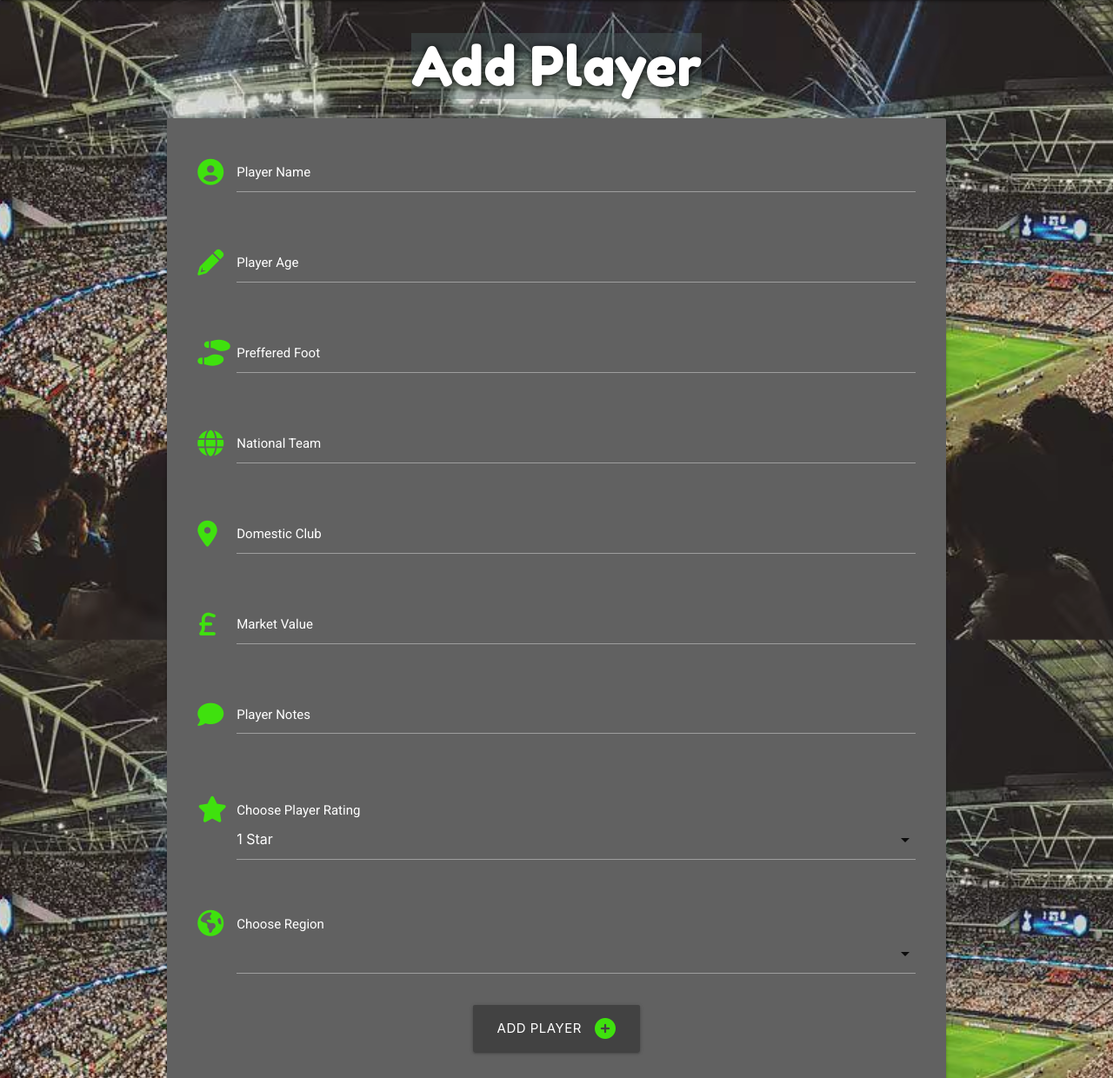
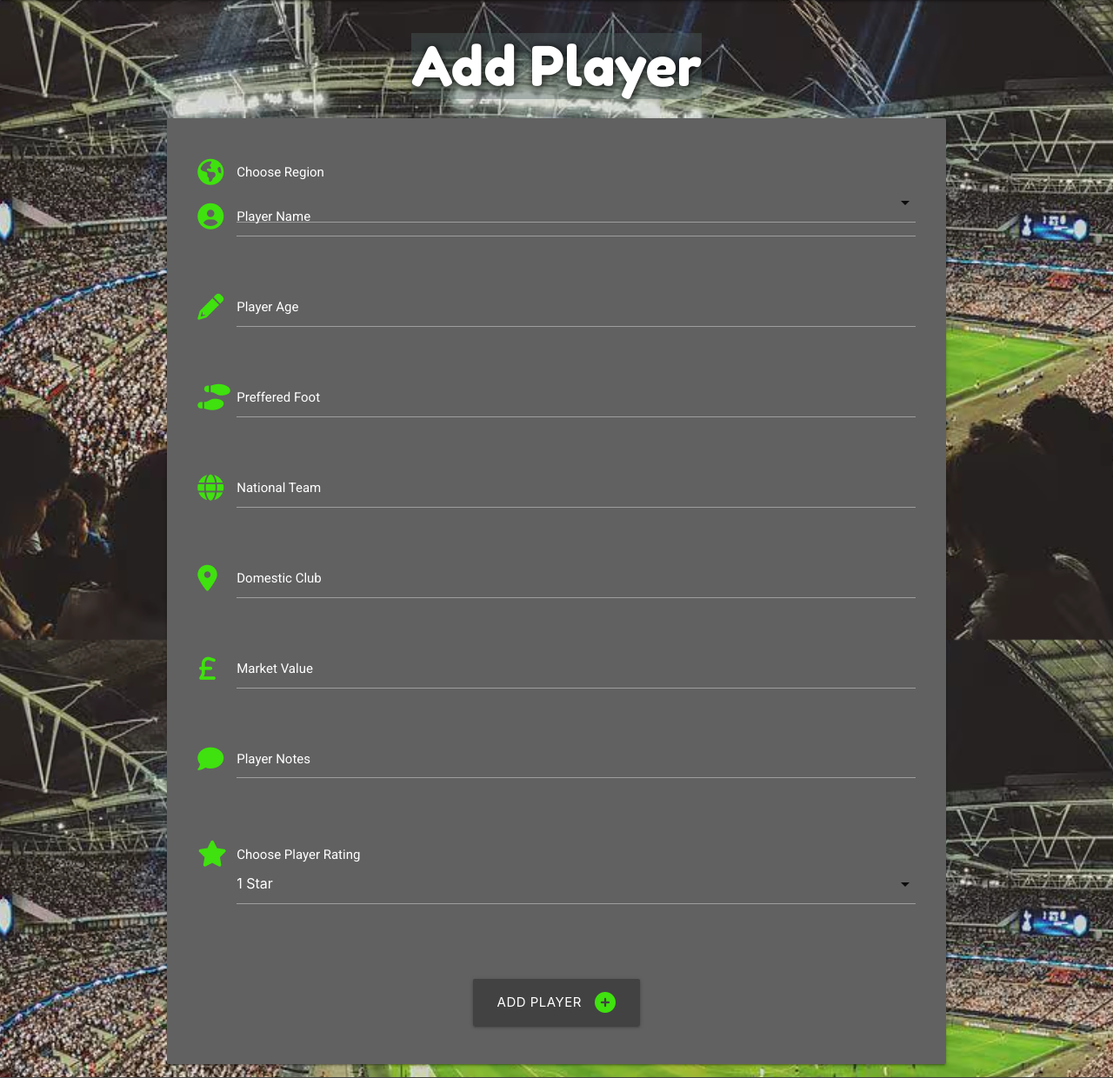
Before and after one commit to JackDilger/wescout-milestone-3, a Flask app: page /add_player in a window 1280 px wide. Shown: the part 64-1304 px from the top of the page at 87% size. Run offline with Flask 2, Linux system fonts and the light colour scheme; data that the repository does not hold is empty; some libraries are stand-ins or nearby versions.

Commit message:
Move region select element to top of add player form to fix overlay issue

```diff
--- a/wescout/static/css/style.css
+++ b/wescout/static/css/style.css
@@ -147,20 +147,6 @@ a.brand-logo:hover {
     text-decoration: underline;
 }
 
-#choose-player-rating-row {
-    margin-bottom: 50px;
+#choose-player-rating-row{
+    margin-bottom: 100px;
 }
-
-#choose-region-row {
-    margin-bottom: 50px;
-    margin-top: 100px;
-}
-
-#choose-player-rating-row-edit {
-    margin-bottom: 50px;
-}
-
-#choose-region-row-edit {
-    margin-bottom: 50px;
-    margin-top: 100px;
-}
--- a/wescout/templates/add_player.html
+++ b/wescout/templates/add_player.html
@@ -6,6 +6,20 @@
 <!--add player form-->
 <div class="row card-panel grey darken-2">
     <form class="col s12" method="POST" action="{{ url_for('add_player') }}">
+        <div class="row" id="choose-region-row">
+            <div class="input-field col s12">
+                <i class="fa-solid fa-earth-americas prefix"></i>
+                <label for="region_name" class="white-text">
+                    Choose Region
+                    <br>
+                <select id="region_name" name="region_id" class="validate white-text" required>
+                    {% for region in regions %}
+                    <option value="{{ region.id }}">{{ region.region_name }}</option>
+                    {% endfor %}
+                </select>
+                </label>
+            </div>
+        </div>
         <div class="row">
             <div class="input-field col s12">
                 <i class="fa-solid fa-circle-user prefix"></i>
@@ -71,20 +85,6 @@
                 </label>
             </div>
         </div>
-        <div class="row" id="choose-region-row">
-            <div class="input-field col s12">
-                <i class="fa-solid fa-earth-americas prefix"></i>
-                <label for="region_name" class="white-text">
-                    Choose Region
-                    <br>
-                <select id="region_name" name="region_id" class="validate white-text" required>
-                    {% for region in regions %}
-                    <option value="{{ region.id }}">{{ region.region_name }}</option>
-                    {% endfor %}
-                </select>
-                </label>
-            </div>
-        </div>
         <div class="row">
             <div class="col s12 center-align">
                 <button type="submit" class="btn-large grey darken-3" id="add-player-btn">
```
